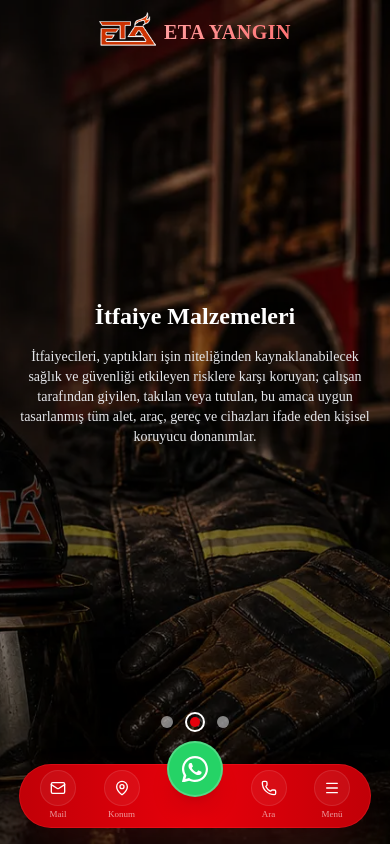
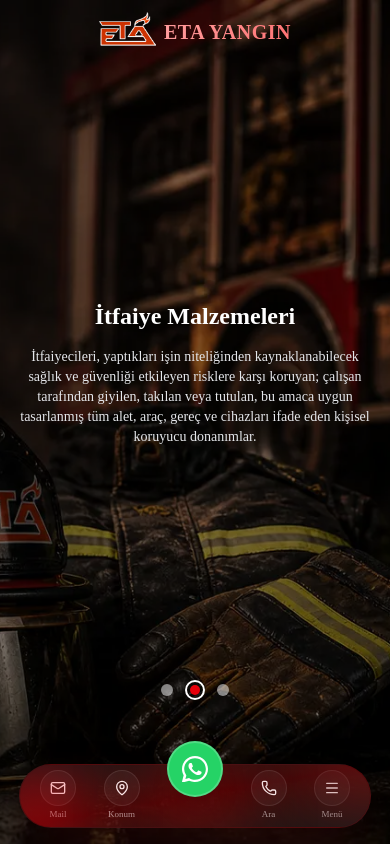
Before and after one commit to furkanarslan1/eta-yangin, a Next.js app: page / in a window 390 px wide. Shown: the top 844 px of the page. Built offline with nearby package versions, Linux system fonts and the light colour scheme.

Commit message:
refactor:hero-nav

```diff
--- a/app/globals.css
+++ b/app/globals.css
@@ -152,6 +152,7 @@
 }
 .animate-float { animation: float 4s ease-in-out infinite; }
 
+
 @keyframes gradient-shift {
   0%   { background-position: 0% 50%; }
   50%  { background-position: 100% 50%; }
--- a/components/Banner.tsx
+++ b/components/Banner.tsx
@@ -24,7 +24,7 @@ export default function Banner() {
           </p>
           <div className="flex flex-wrap gap-4 justify-center md:justify-start">
             <a
-              href="https://wa.me/903123953383"
+              href="https://wa.me/905448092050"
               target="_blank"
               rel="noopener noreferrer"
               className="inline-flex items-center gap-2 rounded-xl bg-red-600 hover:bg-red-500 text-white font-semibold px-6 py-3 transition-colors duration-200"
--- a/components/Hero.tsx
+++ b/components/Hero.tsx
@@ -105,7 +105,7 @@ export default function Hero() {
       </button>
 
       {/* Slide göstergeleri */}
-      <div className="absolute bottom-28 md:bottom-8 left-1/2 z-10 flex -translate-x-1/2 items-center gap-3">
+      <div className="absolute bottom-36 md:bottom-8 left-1/2 z-10 flex -translate-x-1/2 items-center gap-3">
         {heroSlides.map((_, index) => (
           <button
             key={index}
--- a/components/MobilNavbar.tsx
+++ b/components/MobilNavbar.tsx
@@ -63,7 +63,13 @@ export default function MobileNavbar() {
 
   return (
     <nav className="fixed bottom-4 left-1/2 -translate-x-1/2 z-50 md:hidden w-88">
-      <div className="relative flex items-center justify-between h-16 px-5 rounded-full bg-linear-to-r from-red-700 via-red-600 to-red-700 backdrop-blur-xl border border-red-500/30 shadow-2xl shadow-red-900/40">
+      <div className="relative flex items-center justify-between h-16 px-5 rounded-full bg-gradient-to-br from-neutral-900 via-red-950/80 to-neutral-900 border border-red-800/30 shadow-2xl shadow-red-950/50">
+        {/* Blob'lar kendi overflow-hidden kutusunda */}
+        <div className="absolute inset-0 rounded-full overflow-hidden pointer-events-none">
+          <div className="absolute -top-4 -left-4 w-24 h-24 rounded-full bg-red-600/70 blur-2xl animate-blob-1" />
+          <div className="absolute -bottom-4 -right-4 w-24 h-24 rounded-full bg-red-900/80 blur-2xl animate-blob-2" />
+          <div className="absolute top-1/2 left-1/2 -translate-x-1/2 -translate-y-1/2 w-20 h-20 rounded-full bg-red-700/60 blur-2xl animate-blob-3" />
+        </div>
         {/* Mail */}
         <NavBtn
           href="mailto:info@etayangin.com.tr"
@@ -181,7 +187,7 @@ export default function MobileNavbar() {
               style={{ backgroundColor: "#25D36640" }}
             />
             <Link
-              href="https://wa.me/903123953383"
+              href="https://wa.me/905448092050"
               target="_blank"
               rel="noopener noreferrer"
               className="relative z-10 w-14 h-14 rounded-full flex items-center justify-center text-white shadow-xl border-2 border-white/20 hover:scale-105 transition-transform duration-200"
```
